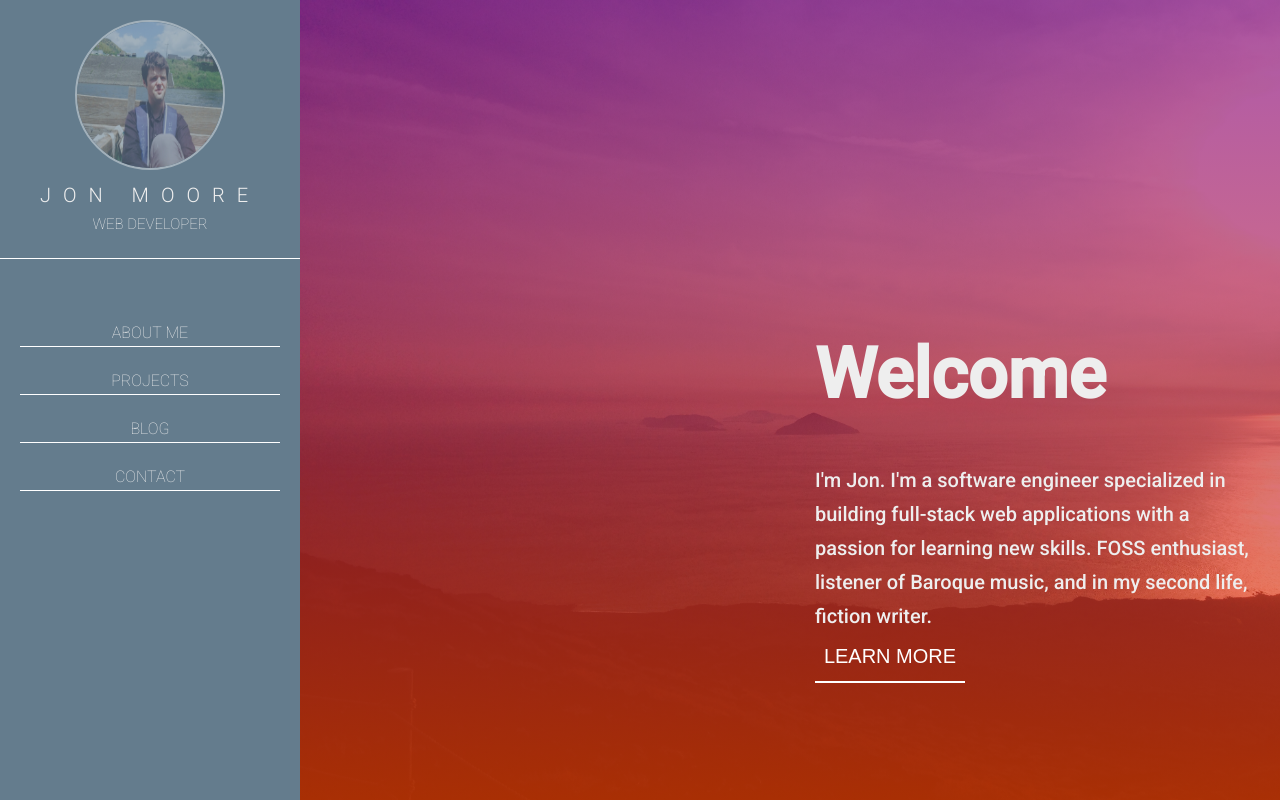
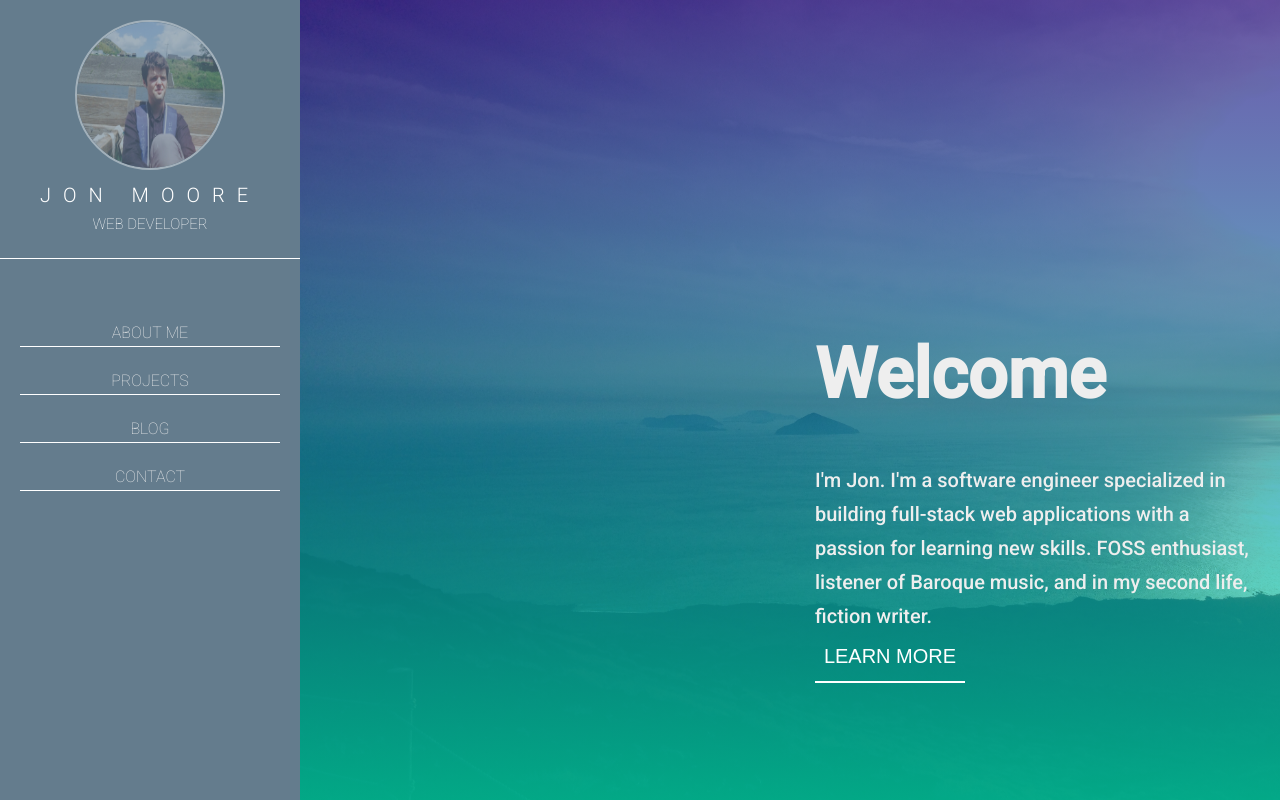
Before and after one commit to JonathonMoore1/Web_Portfolio, a website: page index.html in a window 1280 px wide. Shown: the top 800 px of the page. Drawn offline with Linux system fonts and the light colour scheme.

Commit message:
fixed variable declaration, changed heading color gradient

```diff
--- a/sass/_home.scss
+++ b/sass/_home.scss
@@ -3,7 +3,7 @@
 // ==================
 
 .sidebar {
-  color: $color-text-light;
+  color: $color-white;
   background-color: $color-winter-strong;
 
   grid-row: 1 / -1;
@@ -84,8 +84,9 @@
   // background-color: transparent;
   background-image: linear-gradient(
     to top,
-    rgba(orangered, .65),
-    rgba(purple, .65)
+    rgba(rgb(0, 255, 200), .65),
+    rgba(rgb(28, 0, 128), .65)
+
   ), url(../img/IMG_2324.jpg);
   background-size: cover;
 
--- a/sass/main.scss
+++ b/sass/main.scss
@@ -1,7 +1,6 @@
+@import "utilities";
+@import "variables";
 @import "base";
 @import "home";
 @import "typography";
 @import "animations";
-
-@import "utilities";
-@import "variables";
```
Also changed, not shown: css/style.css.
